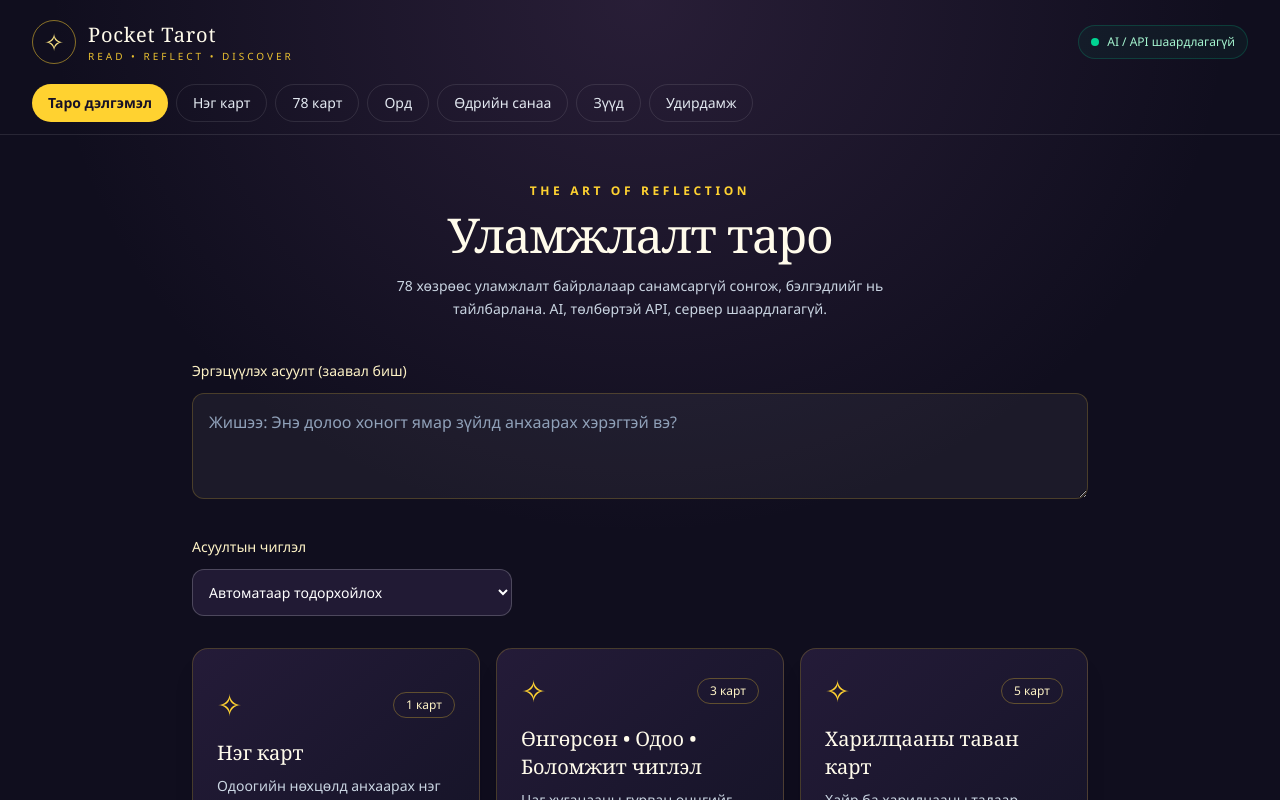
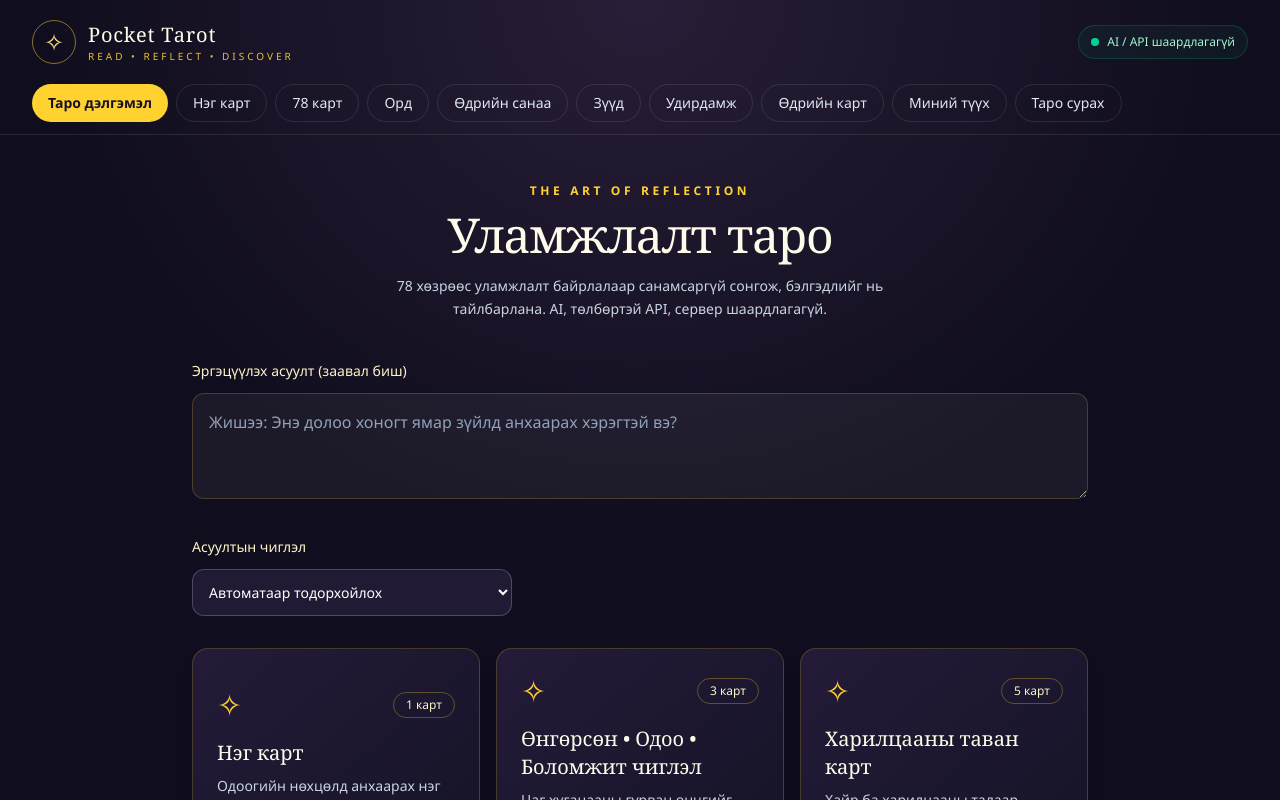
Before and after one commit to osohbayr1016/pocket-tarot, a Next.js app in the folder front-end/: page / in a window 1280 px wide. Shown: the top 800 px of the page. Built offline with nearby package versions, Linux system fonts and the light colour scheme.

Commit message:
feat(nav): integrate private reading journal, daily card and tarot learning

```diff
--- a/front-end/src/app/page.tsx
+++ b/front-end/src/app/page.tsx
@@ -10,8 +10,11 @@ import Horoscope from "./components/Horoscope";
 import DailyFortune from "./components/DailyFortune";
 import DreamInterpretation from "./components/DreamInterpretation";
 import LifeGuidance from "./components/LifeGuidance";
+import ReadingHistory from "./components/ReadingHistory";
+import DailyTarotCard from "./components/DailyTarotCard";
+import LearnTarot from "./components/LearnTarot";
 
-type Section = "reading" | "single" | "library" | "horoscope" | "daily" | "dream" | "guidance";
+type Section = "reading" | "single" | "library" | "horoscope" | "daily" | "dream" | "guidance" | "history" | "daily-card" | "learn";
 const sections: {id: Section; label: string}[] = [
   {id:"reading",label:"Таро дэлгэмэл"},
   {id:"single",label:"Нэг карт"},
@@ -20,6 +23,9 @@ const sections: {id: Section; label: string}[] = [
   {id:"daily",label:"Өдрийн санаа"},
   {id:"dream",label:"Зүүд"},
   {id:"guidance",label:"Удирдамж"},
+  {id:"daily-card",label:"Өдрийн карт"},
+  {id:"history",label:"Миний түүх"},
+  {id:"learn",label:"Таро сурах"},
 ];
 
 export default function Home() {
@@ -153,6 +159,9 @@ export default function Home() {
         {section==="daily" && <DailyFortune/>}
         {section==="dream" && <DreamInterpretation/>}
         {section==="guidance" && <LifeGuidance/>}
+        {section==="history" && <ReadingHistory/>}
+        {section==="daily-card" && <DailyTarotCard/>}
+        {section==="learn" && <LearnTarot/>}
       </main>
       <footer className="relative z-10 border-t border-white/10 px-4 py-8 text-center text-xs leading-6 text-slate-400">
         <p className="font-serif text-lg text-amber-200">✧ Pocket Tarot</p>
```
